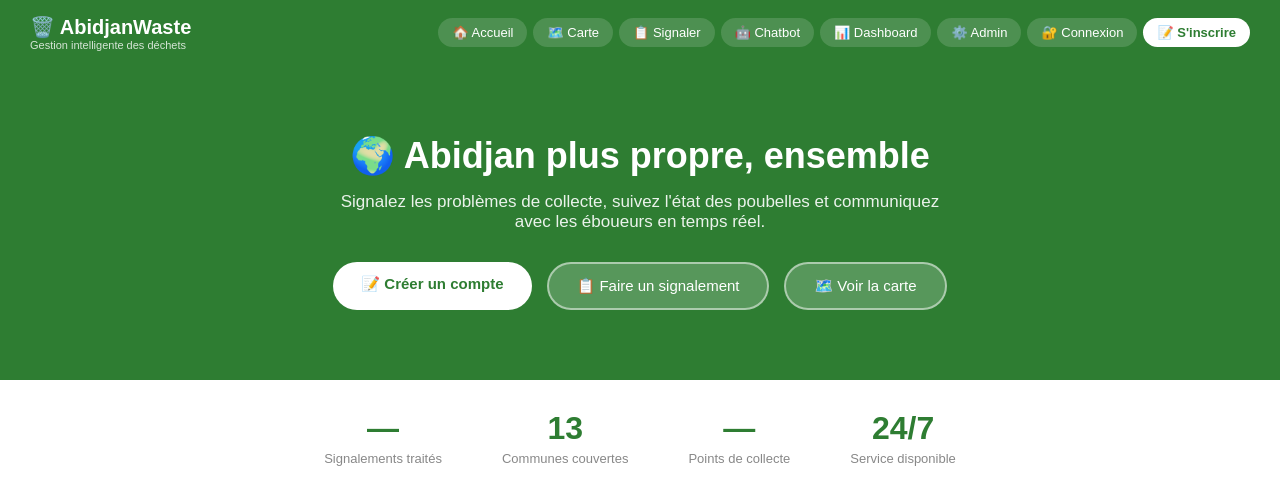
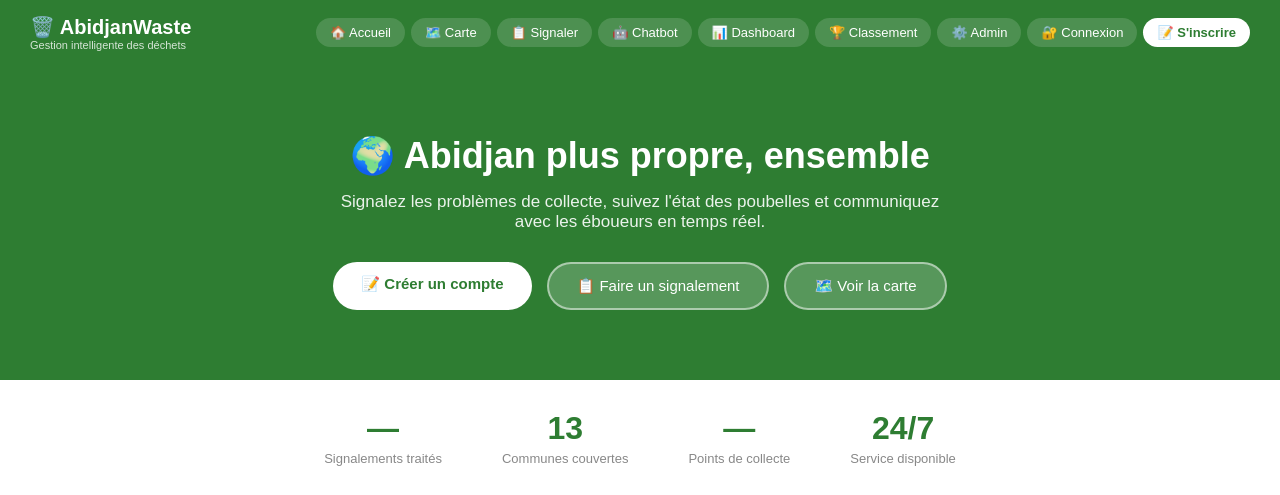
Before and after one commit to makoura1976-png/AbidjanWaste, a Django app: page / in a window 1280 px wide. Shown: the top 495 px of the page. Run offline with Django 5.2, Linux system fonts and the light colour scheme; data comes from the database, SQL or seed files in the repository; data that the repository does not hold is empty.

Commit message:
Ajout classement et système de points

```diff
--- a/templates/index.html
+++ b/templates/index.html
@@ -162,8 +162,9 @@
         <a href="/signalement/">📋 Signaler</a>
         <a href="/chatbot/">🤖 Chatbot</a>
         <a href="/dashboard/">📊 Dashboard</a>
+        <a href="/classement/">🏆 Classement</a>
         <a href="/admin/">⚙️ Admin</a>
-        <a href="/login/">🔐 Connexion</a>
+        <a  href="/login/">🔐 Connexion</a>
         <a href="/register/" class="btn-register">📝 S'inscrire</a>
     </nav>
 </header>
```
